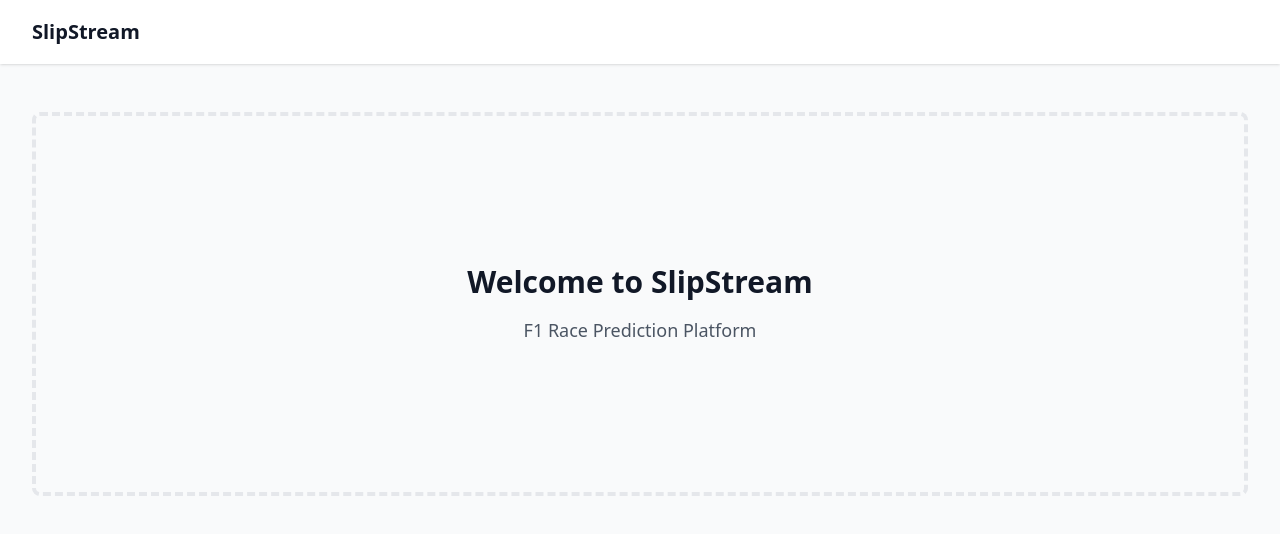
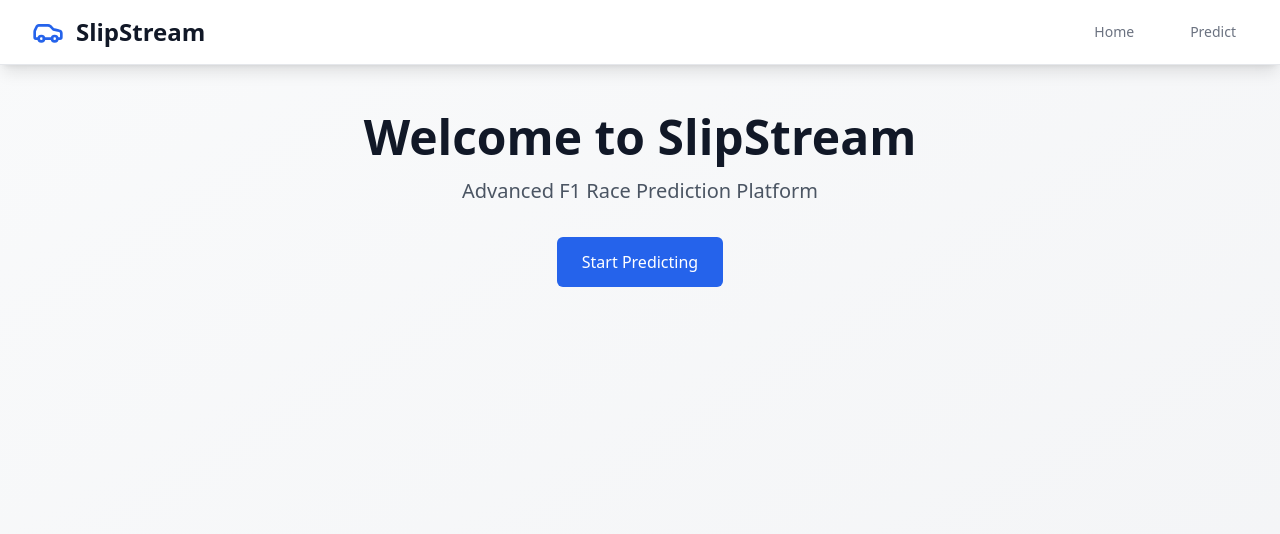
Before and after one commit to aayushh-patell/SlipStream, a React (Vite) app: page / in a window 1280 px wide. Shown: the top 534 px of the page. Built offline with nearby package versions, Linux system fonts and the light colour scheme.

Commit message:
Enhanced UI with better navigation and styling components

```diff
--- a/src/App.tsx
+++ b/src/App.tsx
@@ -1,16 +1,24 @@
-import { BrowserRouter, Routes, Route } from "react-router-dom";
+import { BrowserRouter, Routes, Route, Link } from "react-router-dom";
+import { Car } from "lucide-react";
 
 const App = () => (
   <BrowserRouter>
-    <div className="min-h-screen bg-gray-50">
-      <header className="bg-white shadow">
+    <div className="min-h-screen bg-gradient-to-br from-gray-50 to-gray-100">
+      <header className="bg-white shadow-lg border-b border-gray-200">
         <div className="max-w-7xl mx-auto px-4 sm:px-6 lg:px-8">
-          <div className="flex justify-between h-16">
-            <div className="flex">
-              <div className="flex-shrink-0 flex items-center">
-                <h1 className="text-xl font-bold text-gray-900">SlipStream</h1>
-              </div>
+          <div className="flex justify-between items-center h-16">
+            <div className="flex items-center">
+              <Car className="h-8 w-8 text-blue-600 mr-3" />
+              <h1 className="text-2xl font-bold text-gray-900">SlipStream</h1>
             </div>
+            <nav className="hidden md:flex space-x-8">
+              <Link to="/" className="text-gray-500 hover:text-gray-900 px-3 py-2 rounded-md text-sm font-medium">
+                Home
+              </Link>
+              <Link to="/predict" className="text-gray-500 hover:text-gray-900 px-3 py-2 rounded-md text-sm font-medium">
+                Predict
+              </Link>
+            </nav>
           </div>
         </div>
       </header>
@@ -18,7 +26,8 @@ const App = () => (
       <main>
         <Routes>
           <Route path="/" element={<Home />} />
-          <Route path="*" element={<div>Page Not Found</div>} />
+          <Route path="/predict" element={<Predict />} />
+          <Route path="*" element={<NotFound />} />
         </Routes>
       </main>
     </div>
@@ -26,13 +35,51 @@ const App = () => (
 );
 
 const Home = () => (
-  <div className="max-w-7xl mx-auto py-6 sm:px-6 lg:px-8">
-    <div className="px-4 py-6 sm:px-0">
-      <div className="border-4 border-dashed border-gray-200 rounded-lg h-96 flex items-center justify-center">
-        <div className="text-center">
-          <h2 className="text-3xl font-bold text-gray-900 mb-4">Welcome to SlipStream</h2>
-          <p className="text-lg text-gray-600">F1 Race Prediction Platform</p>
-        </div>
+  <div className="max-w-7xl mx-auto py-12 px-4 sm:px-6 lg:px-8">
+    <div className="text-center">
+      <h2 className="text-4xl font-extrabold text-gray-900 sm:text-5xl">
+        Welcome to SlipStream
+      </h2>
+      <p className="mt-4 text-xl text-gray-600">
+        Advanced F1 Race Prediction Platform
+      </p>
+      <div className="mt-8">
+        <Link
+          to="/predict"
+          className="inline-flex items-center px-6 py-3 border border-transparent text-base font-medium rounded-md text-white bg-blue-600 hover:bg-blue-700 transition-colors"
+        >
+          Start Predicting
+        </Link>
+      </div>
+    </div>
+  </div>
+);
+
+const Predict = () => (
+  <div className="max-w-7xl mx-auto py-12 px-4 sm:px-6 lg:px-8">
+    <div className="text-center">
+      <h2 className="text-3xl font-bold text-gray-900">Race Prediction</h2>
+      <p className="mt-4 text-lg text-gray-600">
+        Prediction features coming soon...
+      </p>
+    </div>
+  </div>
+);
+
+const NotFound = () => (
+  <div className="max-w-7xl mx-auto py-12 px-4 sm:px-6 lg:px-8">
+    <div className="text-center">
+      <h2 className="text-3xl font-bold text-gray-900">404 - Page Not Found</h2>
+      <p className="mt-4 text-lg text-gray-600">
+        The page you're looking for doesn't exist.
+      </p>
+      <div className="mt-8">
+        <Link
+          to="/"
+          className="inline-flex items-center px-4 py-2 border border-transparent text-sm font-medium rounded-md text-blue-600 bg-blue-100 hover:bg-blue-200 transition-colors"
+        >
+          Go Home
+        </Link>
       </div>
     </div>
   </div>
```
